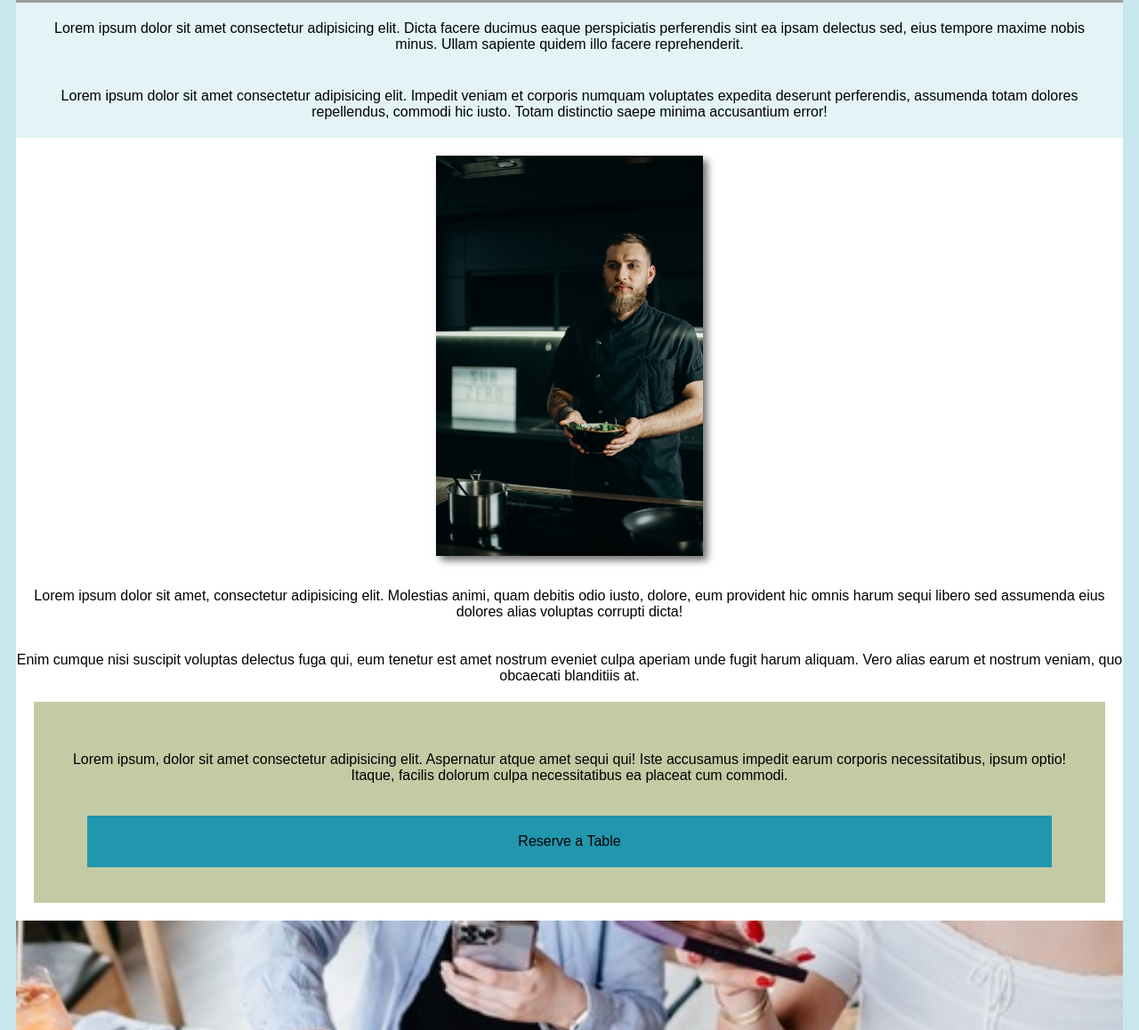
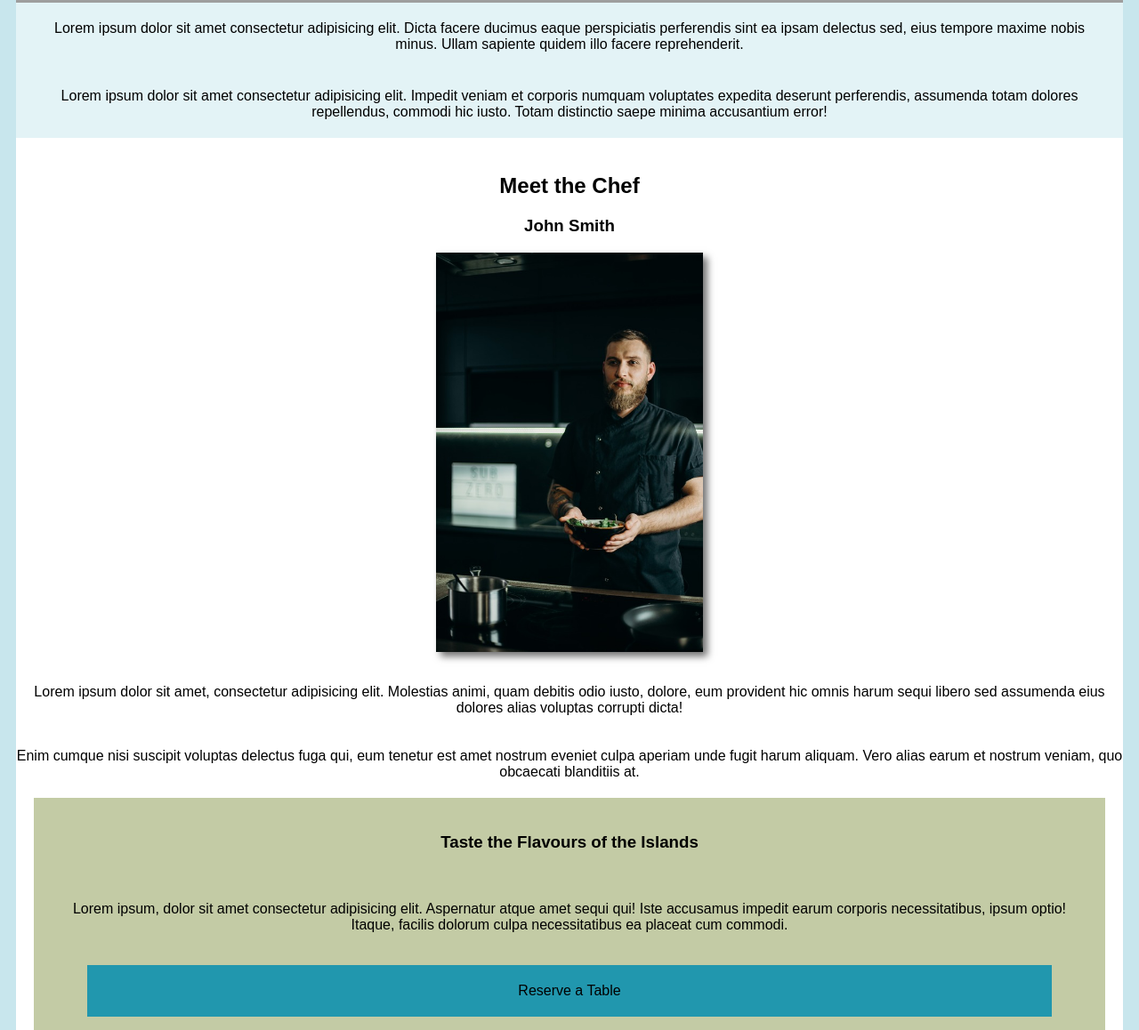
Before and after one commit to vanh0072/mtm6201-midterm, a plain HTML site: page about.html in a window 1280 px wide. Shown: the part 1320-2478 px from the top of the page at 89% size. Drawn offline with Linux system fonts and the light colour scheme; grey boxes are pictures that could not be loaded.

Commit message:
updates to about.html and main.css

```diff
--- a/about.html
+++ b/about.html
@@ -29,11 +29,14 @@
             <p>Lorem ipsum dolor sit amet consectetur adipisicing elit. Impedit veniam et corporis numquam voluptates expedita deserunt perferendis, assumenda totam dolores repellendus, commodi hic iusto. Totam distinctio saepe minima accusantium error!</p>
         </div>
         <div class="team">
+            <h2>Meet the Chef</h2>
+            <h3>John Smith</h3>
             <img src="images/teamimg-500px.jpg" alt="image of chef holding plate of food">
             <p>Lorem ipsum dolor sit amet, consectetur adipisicing elit. Molestias animi, quam debitis odio iusto, dolore, eum provident hic omnis harum sequi libero sed assumenda eius dolores alias voluptas corrupti dicta!</p>
             <p>Enim cumque nisi suscipit voluptas delectus fuga qui, eum tenetur est amet nostrum eveniet culpa aperiam unde fugit harum aliquam. Vero alias earum et nostrum veniam, quo obcaecati blanditiis at.</p>
         </div>
         <div class="reserve">
+            <h3>Taste the Flavours of the Islands</h3>
             <p>Lorem ipsum, dolor sit amet consectetur adipisicing elit. Aspernatur atque amet sequi qui! Iste accusamus impedit earum corporis necessitatibus, ipsum optio! Itaque, facilis dolorum culpa necessitatibus ea placeat cum commodi.</p>
             <a href="#">Reserve a Table</a>
         </div>
--- a/css/main.css
+++ b/css/main.css
@@ -180,6 +180,10 @@ nav ul li a:hover {
     padding-top: 20px;
 }
 
+.team h2, h3 {
+    text-align: center;
+}
+
 .team img {
     width: 300px;
     height: auto;
```
